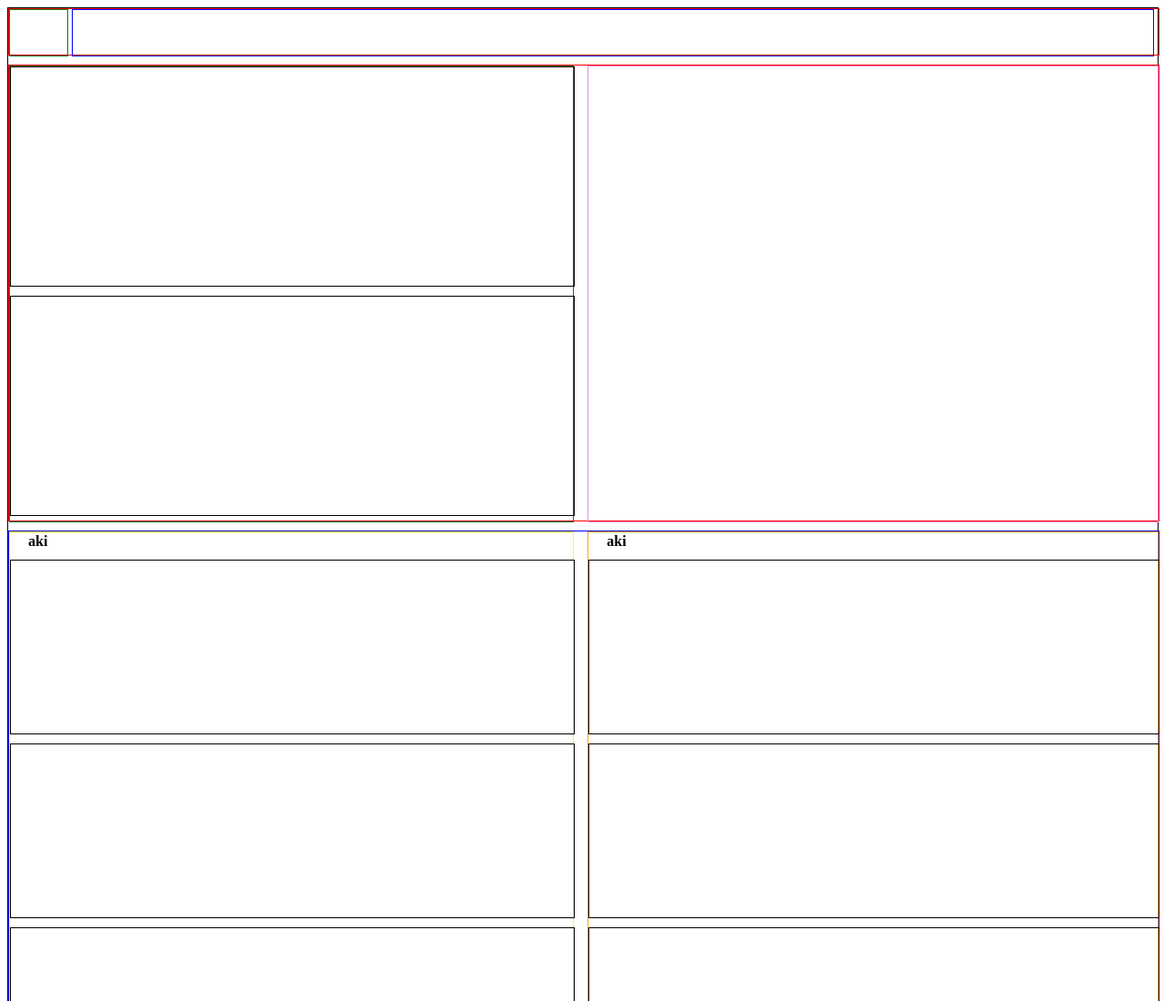
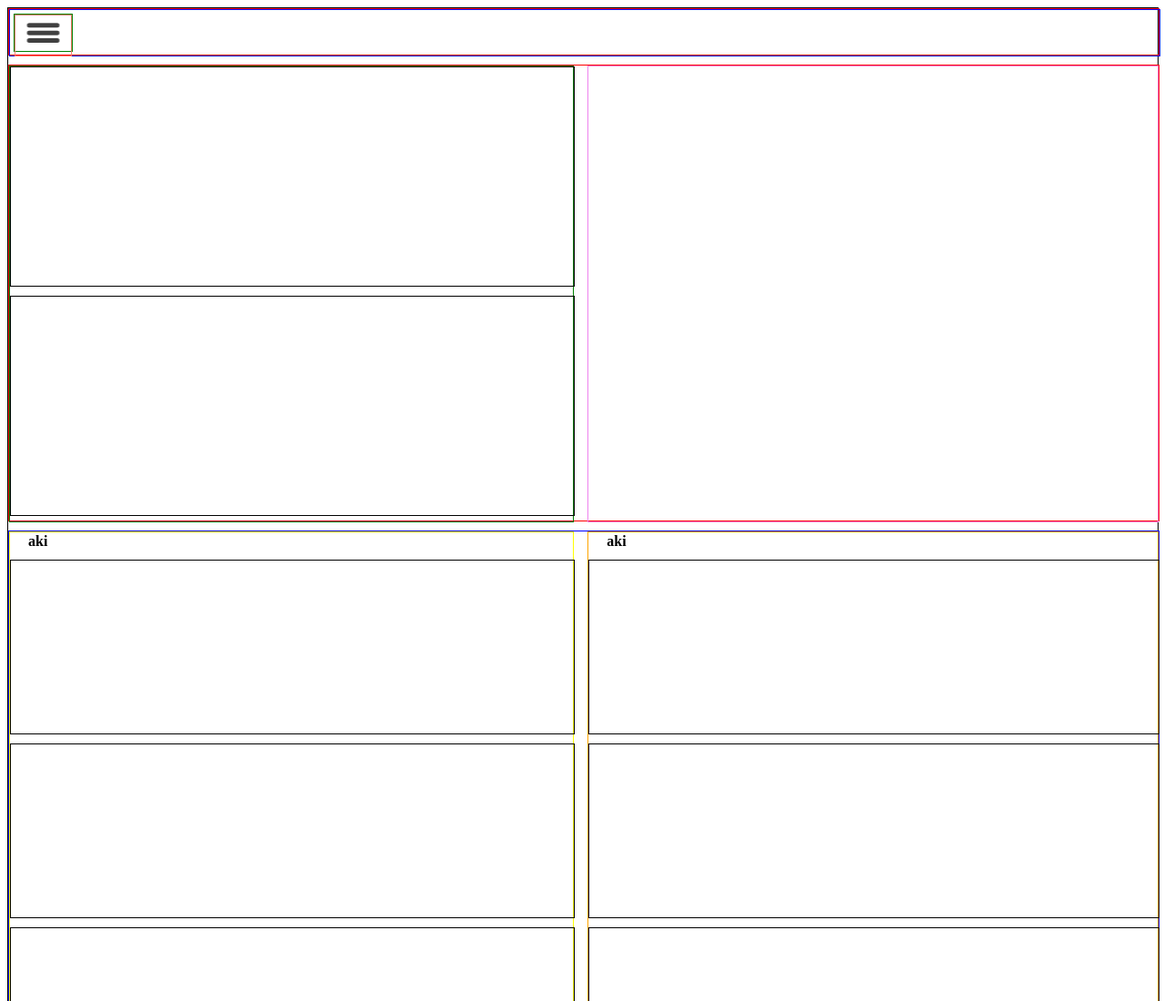
Before and after one commit to arthurtg2001-spec/Tecnoblog, a plain HTML site: page index.html in a window 1280 px wide. Shown: the top 1100 px of the page at 91% size. Drawn offline with Linux system fonts and the light colour scheme.

Commit message:
Add files via upload

```diff
--- a/index.html
+++ b/index.html
@@ -10,7 +10,18 @@
     <div class="ctn-principal">
         <!--logo + menu-->
         <div class="ctn-menu">
-            <nav class="menu"></nav>
+            <nav class="menu">
+                <ul>
+                    <li><img src="/recursos/icone-menu.png">
+                        <ul>
+                            <li><a>01</a></li>
+                            <li><a>02</a></li>
+                            <li><a>03</a></li>
+                            <li><a>04</a></li>
+                        </ul>
+                    </li>
+                </ul>
+            </nav>
             <header class="logo"></header>
         </div>
         <!--parte principal-->
--- a/style.css
+++ b/style.css
@@ -15,18 +15,18 @@
 }
 
 .menu{
-    display: inline-block;
     border: 1px solid green;
     width: 5%;
     min-width: 50px;
     height: 40px;
-    padding: 5px 0px;
+    padding: 0px;
+    margin: 5px;
+    float: left;
 }
 
 .logo{
-    display: inline-block;
     border: 1px solid blue;
-    width: 94%;
+    width: 100%;
     height: 40px;
     padding: 5px 0px;
 }
@@ -120,3 +120,21 @@ footer{
     background-color: gray;
     margin: 20px 0px 0px 0px;
 }
+
+/*Menu*/
+.menu ul{
+    list-style: none;
+    padding: 0px;
+    margin: 0px;
+    border: 1px solid salmon ;
+}
+.menu img{
+    width: 100%;
+    height: 40px;
+}
+.menu ul ul{
+    display: none;
+}
+.menu ul li:hover > ul{
+    display: block;
+}
```
Also changed, not shown: recursos/icone-menu.png (added).
